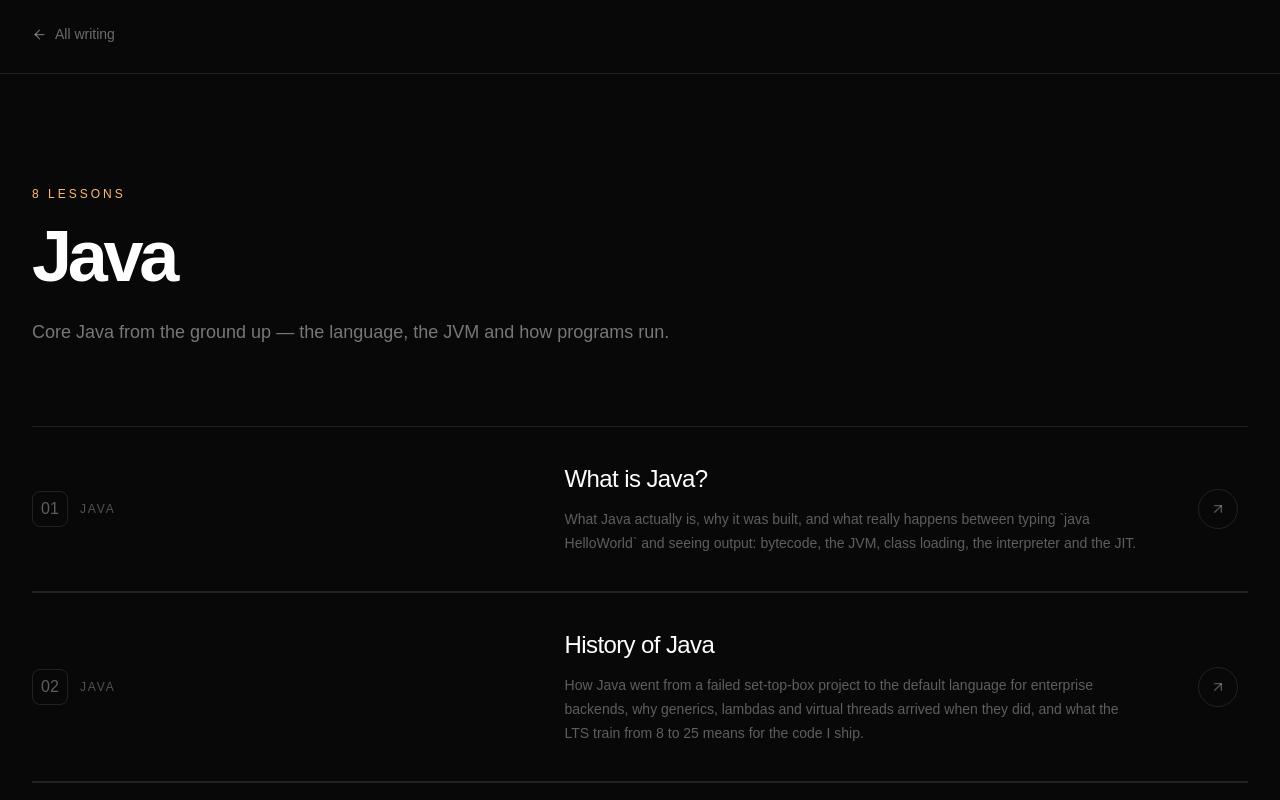
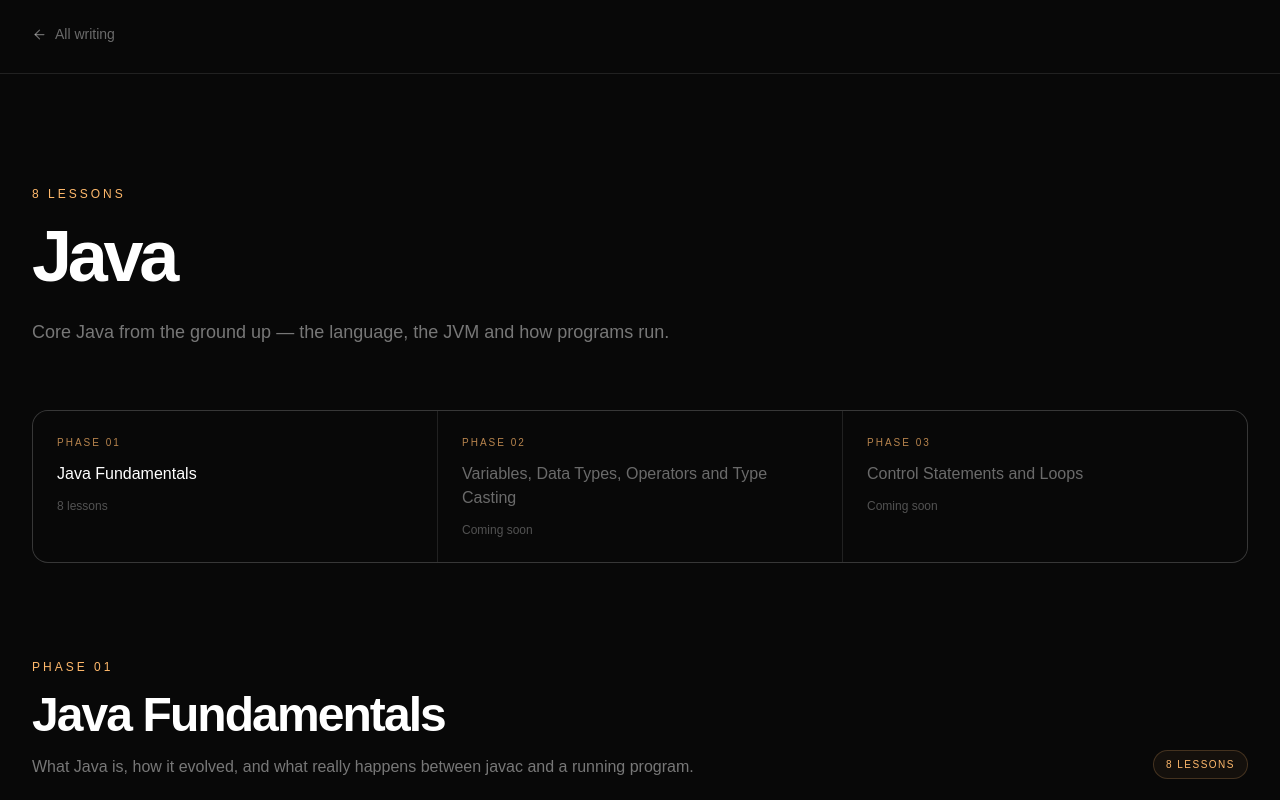
Before and after one commit to kumarprince06/prince-portfolio, a Next.js app: page /writing/java in a window 1280 px wide. Shown: the top 800 px of the page. Built offline with nearby package versions, Linux system fonts and the light colour scheme.

Commit message:
feat: organise Java lessons into learning phases

```diff
--- a/app/writing/[category]/page.tsx
+++ b/app/writing/[category]/page.tsx
@@ -3,6 +3,8 @@
 import { notFound } from "next/navigation";
 import { ArrowLeft } from "lucide-react";
 import { ArticleList } from "@/components/WritingPreview";
+import type { Phase } from "@/content/writing/types";
+import type { LessonEntry } from "@/content/writing";
 import {
   getCategory,
   getEntries,
@@ -69,9 +71,102 @@
             {category.description}
           </p>
 
-          <ArticleList entries={getEntries(category)} />
+          {category.phases ? (
+            <PhaseList phases={category.phases} entries={getEntries(category)} />
+          ) : (
+            <ArticleList entries={getEntries(category)} />
+          )}
         </div>
       </section>
     </main>
   );
 }
+
+function PhaseList({
+  phases,
+  entries,
+}: {
+  phases: Phase[];
+  entries: LessonEntry[];
+}) {
+  const numbered = phases.map((phase, index) => ({
+    ...phase,
+    number: String(index + 1).padStart(2, "0"),
+    entries: entries.filter((entry) => phase.lessons.includes(entry.lesson)),
+  }));
+
+  return (
+    <>
+      {/* Learning path overview */}
+      <nav
+        aria-label="Learning path"
+        className="mt-16 grid gap-px overflow-hidden rounded-2xl border border-white/10 bg-white/10 md:grid-cols-3"
+      >
+        {numbered.map((phase) => (
+          <a
+            key={phase.number}
+            href={`#phase-${phase.number}`}
+            className="group bg-[#080808] p-6 transition-colors hover:bg-white/[0.03]"
+          >
+            <p className="text-[10px] uppercase tracking-[0.2em] text-orange-300/70">
+              Phase {phase.number}
+            </p>
+            <p
+              className={`mt-3 text-base font-medium leading-6 ${phase.entries.length ? "text-white" : "text-white/40"}`}
+            >
+              {phase.title}
+            </p>
+            <p className="mt-3 text-xs text-white/30">
+              {phase.entries.length
+                ? `${phase.entries.length} lessons`
+                : "Coming soon"}
+            </p>
+          </a>
+        ))}
+      </nav>
+
+      {/* Phases */}
+      <div className="mt-24 space-y-24">
+        {numbered.map((phase) => (
+          <section
+            key={phase.number}
+            id={`phase-${phase.number}`}
+            className="scroll-mt-10"
+          >
+            <div className="flex flex-col justify-between gap-4 md:flex-row md:items-end">
+              <div>
+                <p className="text-xs uppercase tracking-[0.25em] text-orange-300">
+                  Phase {phase.number}
+                </p>
+                <h2
+                  className={`mt-4 text-3xl font-semibold tracking-[-0.04em] md:text-5xl ${phase.entries.length ? "text-white" : "text-white/35"}`}
+                >
+                  {phase.title}
+                </h2>
+                <p className="mt-4 max-w-2xl text-sm leading-6 text-white/45 md:text-base">
+                  {phase.description}
+                </p>
+              </div>
+
+              <span
+                className={`w-fit shrink-0 rounded-full border px-3 py-1.5 text-[10px] uppercase tracking-[0.15em] ${
+                  phase.entries.length
+                    ? "border-orange-300/20 bg-orange-300/5 text-orange-300"
+                    : "border-white/10 text-white/35"
+                }`}
+              >
+                {phase.entries.length
+                  ? `${phase.entries.length} lessons`
+                  : "Coming soon"}
+              </span>
+            </div>
+
+            {phase.entries.length > 0 && (
+              <ArticleList entries={phase.entries} className="mt-10" />
+            )}
+          </section>
+        ))}
+      </div>
+    </>
+  );
+}
--- a/components/LessonBlocks.tsx
+++ b/components/LessonBlocks.tsx
@@ -5,7 +5,7 @@
 const label = "text-[10px] uppercase tracking-[0.2em]";
 
 // Renders inline `code` and **bold** inside lesson text.
-function Inline({ text }: { text: string }) {
+export function Inline({ text }: { text: string }) {
   return text.split(/(`[^`]+`|\*\*[^*]+\*\*)/).map((part, index): ReactNode => {
     if (part.startsWith("`") && part.endsWith("`") && part.length > 1) {
       return (
--- a/components/WritingPreview.tsx
+++ b/components/WritingPreview.tsx
@@ -1,6 +1,7 @@
 import { ArrowUpRight } from "lucide-react";
 import Link from "next/link";
 import Reveal from "./Reveal";
+import { Inline } from "./LessonBlocks";
 import { allEntries, type LessonEntry } from "@/content/writing";
 
 const PREVIEW_COUNT = 4;
@@ -57,9 +58,15 @@
   );
 }
 
-export function ArticleList({ entries }: { entries: LessonEntry[] }) {
+export function ArticleList({
+  entries,
+  className = "mt-20",
+}: {
+  entries: LessonEntry[];
+  className?: string;
+}) {
   return (
-    <div className="mt-20">
+    <div className={className}>
       {entries.map(({ category, lesson, number, href }, index) => {
         return (
           <Reveal key={href} delay={index * 0.08} y={20}>
@@ -86,7 +93,7 @@
                   </Link>
 
                   <p className="mt-3 max-w-xl text-sm leading-6 text-white/35">
-                    {lesson.description}
+                    <Inline text={lesson.description} />
                   </p>
                 </div>
 
--- a/content/writing/index.ts
+++ b/content/writing/index.ts
@@ -1,5 +1,5 @@
 import type { Category, Lesson } from "./types";
-import { javaLessons } from "./java";
+import { javaPhases } from "./java";
 
 // Add a lesson: create the file in its category folder and list it in that
 // folder's index.ts. Empty categories stay hidden until they get a lesson.
@@ -9,7 +9,8 @@
     title: "Java",
     description: "Core Java from the ground up — the language, the JVM and how programs run.",
     unit: "Lesson",
-    lessons: javaLessons,
+    phases: javaPhases,
+    lessons: javaPhases.flatMap((phase) => phase.lessons),
   },
   {
     slug: "dsa",
@@ -60,18 +61,28 @@
   lesson: Lesson;
   number: string;
   href: string;
+  phase?: { number: string; title: string };
 }
+
+const pad = (n: number) => String(n).padStart(2, "0");
 
 export const publishedCategories = categories.filter(
   (category) => category.lessons.length > 0,
 );
 
 export function getEntries(category: Category): LessonEntry[] {
+  const phaseOf = new Map(
+    (category.phases ?? []).flatMap((phase, index) =>
+      phase.lessons.map((lesson) => [lesson, { number: pad(index + 1), title: phase.title }] as const),
+    ),
+  );
+
   return category.lessons.map((lesson, index) => ({
     category,
     lesson,
-    number: String(index + 1).padStart(2, "0"),
+    number: pad(index + 1),
     href: `/writing/${category.slug}/${lesson.slug}`,
+    phase: phaseOf.get(lesson),
   }));
 }
 
--- a/content/writing/java/index.ts
+++ b/content/writing/java/index.ts
@@ -1,4 +1,4 @@
-import type { Lesson } from "../types";
+import type { Phase } from "../types";
 import { classLoading } from "./class-loading";
 import { compilationProcess } from "./compilation-process";
 import { historyOfJava } from "./history-of-java";
@@ -8,8 +8,12 @@
 import { jvm } from "./jvm";
 import { whatIsJava } from "./what-is-java";
 
-// Reading order — the position here is the lesson number.
-export const javaLessons: Lesson[] = [
+// Reading order — phases run in sequence, lessons are numbered straight through them.
+export const javaPhases: Phase[] = [
+  {
+    title: "Java Fundamentals",
+    description: "What Java is, how it evolved, and what really happens between javac and a running program.",
+    lessons: [
       whatIsJava,
       historyOfJava,
       javaFeatures,
@@ -18,4 +22,16 @@
       jdk,
       compilationProcess,
       classLoading,
+    ],
+  },
+  {
+    title: "Variables, Data Types, Operators and Type Casting",
+    description: "How Java stores values, which types exist, how operators behave and how conversions work.",
+    lessons: [],
+  },
+  {
+    title: "Control Statements and Loops",
+    description: "Making decisions and repeating work: if, switch, for, while and how to control them.",
+    lessons: [],
+  },
 ];
```
Also changed, not shown: content/writing/types.ts (+8 -0 lines). Lines whose indentation alone changed are shown as unchanged.
